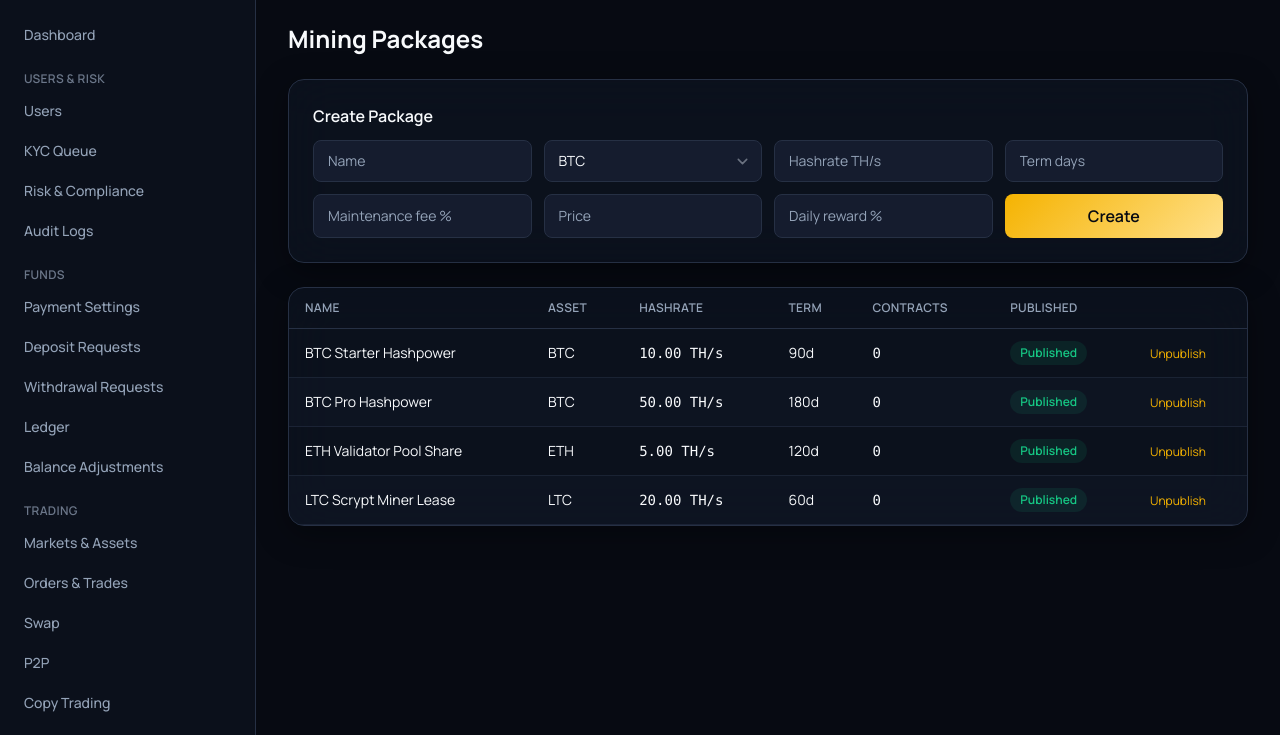
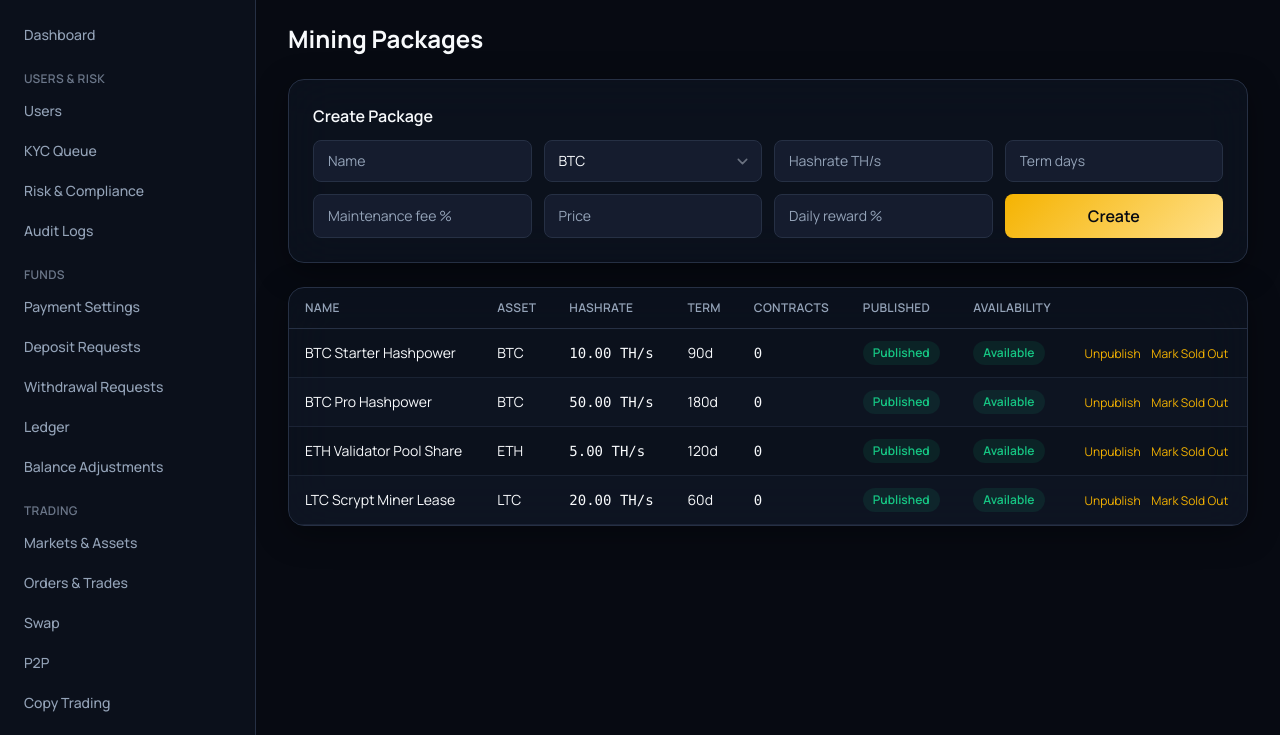
Before and after one commit to ecozeentech/Bitzlatoview, a Laravel app: page /admin/mining in a window 1280 px wide. Shown: the part 65-800 px from the top of the page. Run offline with Laravel 12, Linux system fonts and the light colour scheme; the visitor is signed in with stand-in values (Sample User, id 1); data comes from the database, SQL or seed files in the repository; data that the repository does not hold is empty; style sheets or scripts are compiled from the project's sources; some web fonts are replaced.

Commit message:
Add admin 'Sold Out' toggle for Mining packages
Completes sold-out support across all four package-style products
(Signals, AI Bots, Copy Trading, Mining). Includes a test confirming a
sold-out package can't be purchased even with a fully funded wallet,
and fixes a real bug caught while writing that test: MiningPackage was
missing the is_sold_out boolean cast, so the stored '1'/'0' was read
back as an integer rather than true/false.

Co-authored-by: Ecozeen Tech <ecozeentech@users.noreply.github.com>

```diff
--- a/app/Http/Controllers/Admin/MiningController.php
+++ b/app/Http/Controllers/Admin/MiningController.php
@@ -44,4 +44,15 @@ class MiningController extends Controller
 
         return back()->with('success', 'Package updated.');
     }
+
+    public function toggleAvailability(MiningPackage $package)
+    {
+        $package->update(['is_sold_out' => ! $package->is_sold_out]);
+
+        \App\Models\AuditLog::record(auth()->user(), 'mining_package.availability_toggled', MiningPackage::class, $package->id, null, ['is_sold_out' => $package->is_sold_out]);
+
+        return back()->with('success', $package->is_sold_out
+            ? "{$package->name} is now marked Sold Out — no new contracts until you mark it available again."
+            : "{$package->name} is available again.");
+    }
 }
--- a/app/Http/Controllers/App/MiningController.php
+++ b/app/Http/Controllers/App/MiningController.php
@@ -49,6 +49,8 @@ class MiningController extends Controller
     {
         $user = Auth::user();
 
+        abort_unless(! $package->is_sold_out, 422, 'This mining package is currently sold out.');
+
         $data = $request->validate([
             'multiplier' => ['nullable', 'integer', 'min:1', 'max:10'],
             'reward_destination' => ['required', 'in:primary,investment'],
--- a/app/Models/MiningPackage.php
+++ b/app/Models/MiningPackage.php
@@ -12,7 +12,7 @@ class MiningPackage extends Model
 
     protected function casts(): array
     {
-        return ['is_published' => 'boolean'];
+        return ['is_published' => 'boolean', 'is_sold_out' => 'boolean'];
     }
 
     public function asset(): BelongsTo
--- a/resources/views/admin/mining/index.blade.php
+++ b/resources/views/admin/mining/index.blade.php
@@ -21,7 +21,7 @@
 
     <div class="glass-card overflow-x-auto">
         <table class="data-table">
-            <thead><tr><th>Name</th><th>Asset</th><th>Hashrate</th><th>Term</th><th>Contracts</th><th>Published</th><th></th></tr></thead>
+            <thead><tr><th>Name</th><th>Asset</th><th>Hashrate</th><th>Term</th><th>Contracts</th><th>Published</th><th>Availability</th><th></th></tr></thead>
             <tbody>
                 @foreach ($packages as $p)
                     <tr>
@@ -31,11 +31,16 @@
                         <td>{{ $p->term_days }}d</td>
                         <td class="font-numeric">{{ $p->contracts_count }}</td>
                         <td><span class="pill-{{ $p->is_published ? 'success' : 'muted' }}">{{ $p->is_published ? 'Published' : 'Hidden' }}</span></td>
-                        <td>
-                            <form method="POST" action="{{ route('admin.mining.update', $p) }}">
+                        <td><span class="pill-{{ $p->is_sold_out ? 'warning' : 'success' }}">{{ $p->is_sold_out ? 'Sold Out' : 'Available' }}</span></td>
+                        <td class="space-x-2 whitespace-nowrap">
+                            <form method="POST" action="{{ route('admin.mining.update', $p) }}" class="inline">
                                 @csrf @method('PATCH')
                                 <input type="hidden" name="is_published" value="{{ $p->is_published ? 0 : 1 }}">
                                 <button class="text-xs text-brand hover:underline">{{ $p->is_published ? 'Unpublish' : 'Publish' }}</button>
+                            </form>
+                            <form method="POST" action="{{ route('admin.mining.toggle-availability', $p) }}" class="inline">
+                                @csrf
+                                <button class="text-xs text-brand hover:underline">{{ $p->is_sold_out ? 'Mark Available' : 'Mark Sold Out' }}</button>
                             </form>
                         </td>
                     </tr>
```
Also changed, not shown: resources/views/app/mining/index.blade.php (+7 -0 lines), tests/Feature/AdminOperationsTest.php (added, +97 -0 lines), database/migrations/2024_01_01_000330_add_sold_out_to_mining_packages.php (added).
